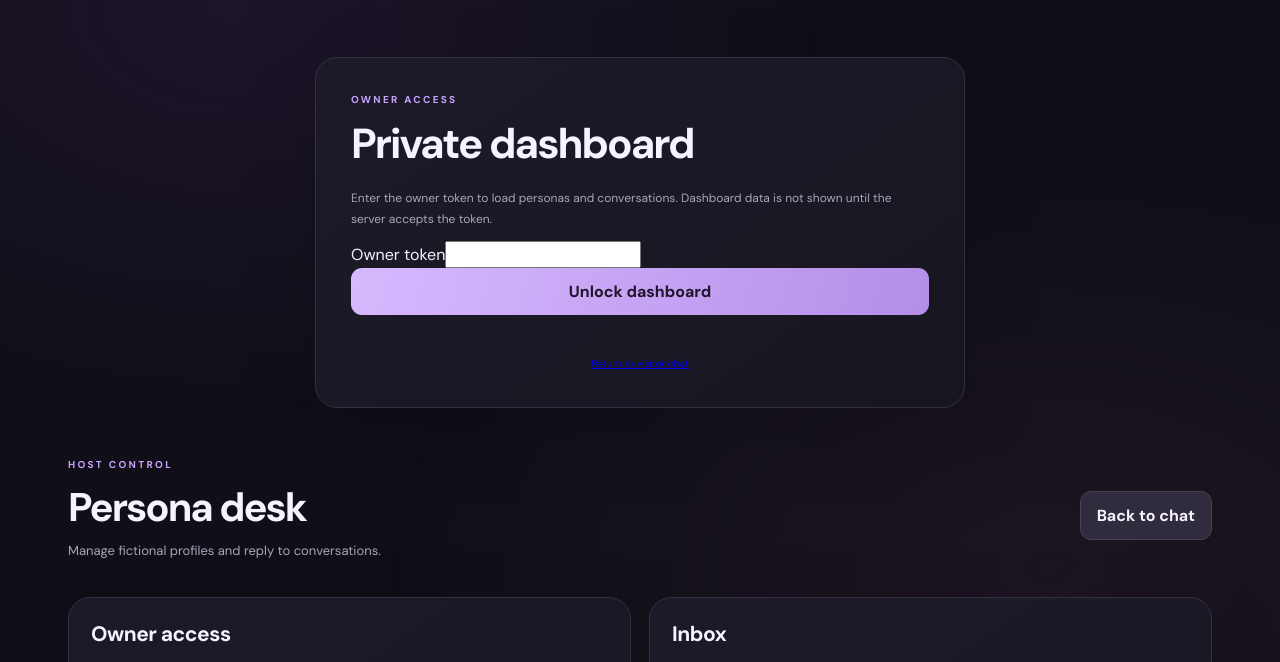
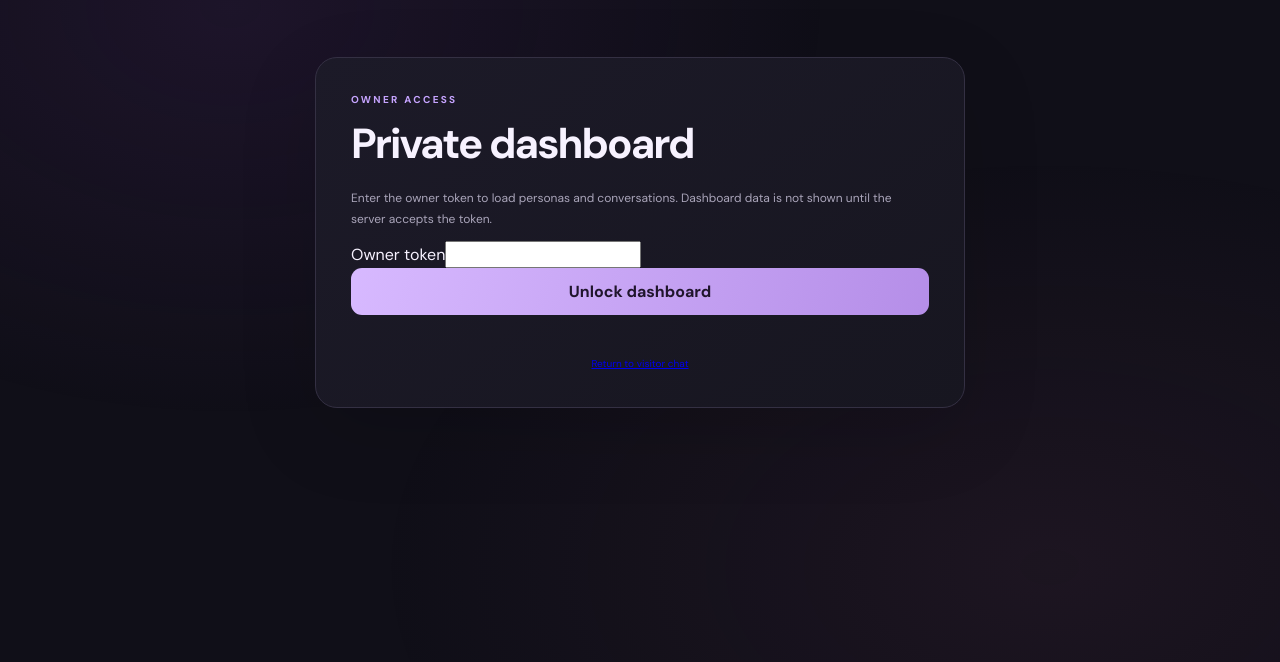
Before and after one commit to harsh150303-sanket/afterhours, a website: page public/owner.html in a window 1280 px wide. Shown: the part 73-735 px from the top of the page. Drawn offline with nearby package versions, Linux system fonts and the light colour scheme; a web font is replaced by a local one.

Commit message:
Hide owner dashboard until token is accepted

```diff
--- a/public/owner.html
+++ b/public/owner.html
@@ -1,4 +1,4 @@
-<!doctype html><html lang="en"><head><meta charset="utf-8"><meta name="viewport" content="width=device-width,initial-scale=1"><meta name="robots" content="noindex,nofollow,noarchive"><title>AfterHours Owner Console</title><link rel="stylesheet" href="/style.css"></head><body><div class="ambient"></div><main class="shell"><header class="topbar"><a class="brand" href="/"><span class="brand-mark">✦</span><span>AfterHours</span></a><span class="private-pill">Owner console</span></header><section id="owner-login" class="panel owner-standalone"><p class="eyebrow">OWNER ACCESS</p><h1>Private dashboard</h1><p class="muted">Enter the owner token to load personas and conversations. Dashboard data is not shown until the server accepts the token.</p><label>Owner token<input id="owner-token" type="password" autocomplete="current-password"></label><button id="owner-connect" class="primary-btn">Unlock dashboard</button><p id="owner-status" class="error" role="alert"></p><p class="tiny-note"><a href="/">Return to visitor chat</a></p></section>    <section id="owner-app" class="owner-layout">
+<!doctype html><html lang="en"><head><meta charset="utf-8"><meta name="viewport" content="width=device-width,initial-scale=1"><meta name="robots" content="noindex,nofollow,noarchive"><title>AfterHours Owner Console</title><link rel="stylesheet" href="/style.css"></head><body><div class="ambient"></div><main class="shell"><header class="topbar"><a class="brand" href="/"><span class="brand-mark">✦</span><span>AfterHours</span></a><span class="private-pill">Owner console</span></header><section id="owner-login" class="panel owner-standalone"><p class="eyebrow">OWNER ACCESS</p><h1>Private dashboard</h1><p class="muted">Enter the owner token to load personas and conversations. Dashboard data is not shown until the server accepts the token.</p><label>Owner token<input id="owner-token" type="password" autocomplete="current-password"></label><button id="owner-connect" class="primary-btn">Unlock dashboard</button><p id="owner-status" class="error" role="alert"></p><p class="tiny-note"><a href="/">Return to visitor chat</a></p></section>    <section id="owner-app" class="owner-layout hidden">
       <div class="owner-header"><div><p class="eyebrow">HOST CONTROL</p><h1>Persona desk</h1><p>Manage fictional profiles and reply to conversations.</p></div><button id="back-to-chat" class="secondary-btn">Back to chat</button></div>
       <div class="owner-grid">
         <section class="panel owner-panel"><h2>Owner access</h2><label>Owner token<input id="owner-token" type="password" placeholder="Your OWNER_TOKEN"></label><button id="owner-connect" class="primary-btn">Connect owner console</button><p id="owner-status" class="error"></p><hr><h2>Create / update persona</h2>
```
